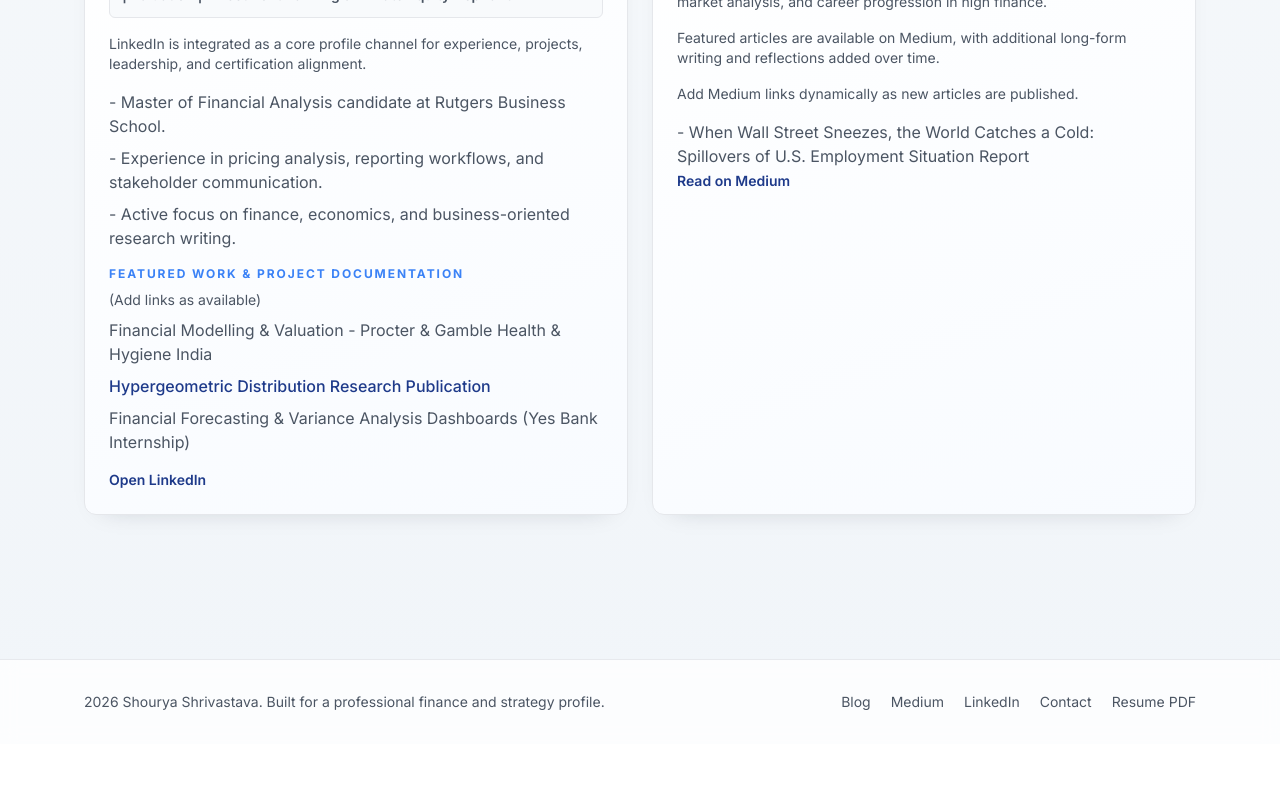
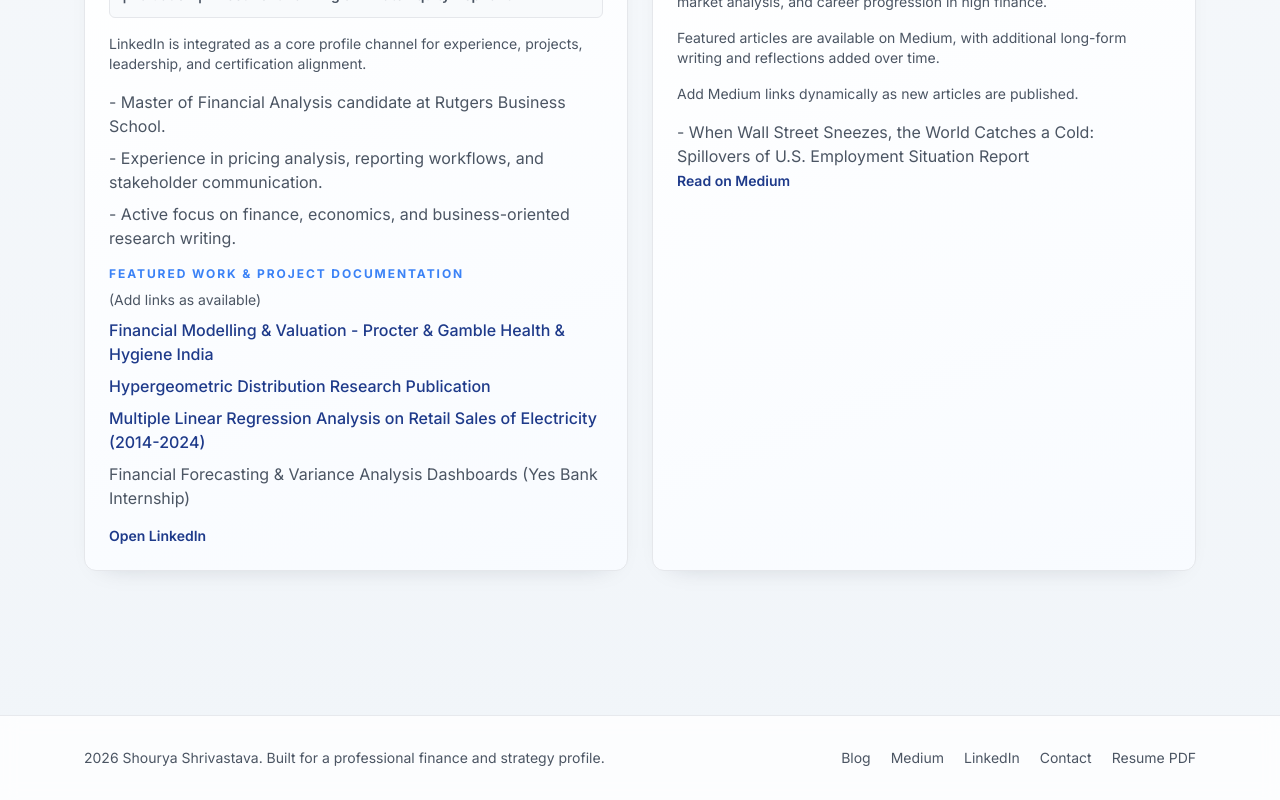
Before and after one commit to shouryashri19/shouryashri19.github.io, a Next.js app: page /about in a window 1280 px wide. Shown: the part 1057-1857 px from the top of the page. Before the commit the page ends 1801 px from the top, so only its background shows below. Built offline with nearby package versions, Linux system fonts and the light colour scheme.

Commit message:
content(projects): add Drive link to P&G and add electricity regression project

```diff
--- a/content/data/profile.ts
+++ b/content/data/profile.ts
@@ -171,7 +171,30 @@ export const projects: ProjectItem[] = [
       "Applied DCF valuation and sensitivity analysis to stress test assumptions.",
       "Converted model outputs into product-level commercial recommendations for stakeholders.",
     ],
+    projectUrl: "https://drive.google.com/drive/u/0/folders/1IpM8QxZypMz6yZYmm_1ml_U7vc-azG9t",
+    projectUrlLabel: "View Project Folder",
+    projectUrlNote: "Financial Model and Supporting Files",
     source: "resume+linkedin",
+  },
+  {
+    slug: "multiple-linear-regression-retail-sales-electricity-2014-2024",
+    title: "Multiple Linear Regression Analysis on Retail Sales of Electricity (2014-2024)",
+    subtitle: "Econometric Analysis Project",
+    category: "Markets",
+    summary:
+      "Built a regression-based analysis of electricity retail sales over the 2014-2024 period to evaluate variable relationships and forecasting implications.",
+    whyItMatters:
+      "Demonstrates applied statistical modeling in a market-linked dataset and strengthens data-driven analytical positioning for finance and strategy roles.",
+    tools: ["Multiple Linear Regression", "Data Analysis", "Model Interpretation"],
+    highlights: [
+      "Analyzed historical retail electricity sales trends across a 10-year time window.",
+      "Used multiple linear regression to evaluate driver sensitivity and explanatory significance.",
+      "Documented model outputs and interpretation in a structured project folder.",
+    ],
+    projectUrl: "https://drive.google.com/drive/u/0/folders/1IpM8QxZypMz6yZYmm_1ml_U7vc-azG9t",
+    projectUrlLabel: "View Project Folder",
+    projectUrlNote: "Project Files and Analysis Outputs",
+    source: "linkedin",
   },
   {
     slug: "hypergeometric-distribution-financial-modelling",
@@ -239,10 +262,15 @@ export const linkedInHighlights = {
 export const featuredWork: FeaturedWorkItem[] = [
   {
     title: "Financial Modelling & Valuation - Procter & Gamble Health & Hygiene India",
+    url: "https://drive.google.com/drive/u/0/folders/1IpM8QxZypMz6yZYmm_1ml_U7vc-azG9t",
   },
   {
     title: "Hypergeometric Distribution Research Publication",
     url: "https://www.ijaresm.com/uploaded_files/document_file/Shourya_Shrivastava7zCX.pdf",
+  },
+  {
+    title: "Multiple Linear Regression Analysis on Retail Sales of Electricity (2014-2024)",
+    url: "https://drive.google.com/drive/u/0/folders/1IpM8QxZypMz6yZYmm_1ml_U7vc-azG9t",
   },
   {
     title: "Financial Forecasting & Variance Analysis Dashboards (Yes Bank Internship)",
```
